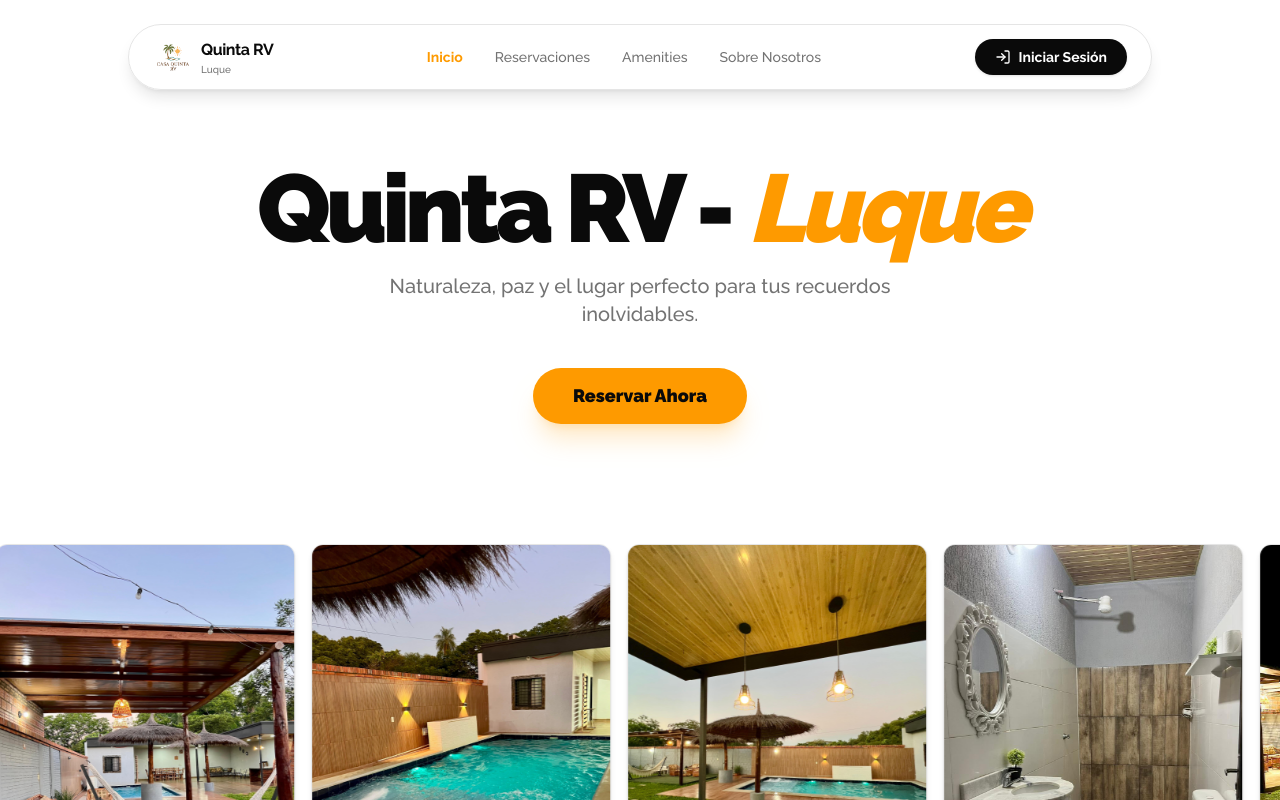
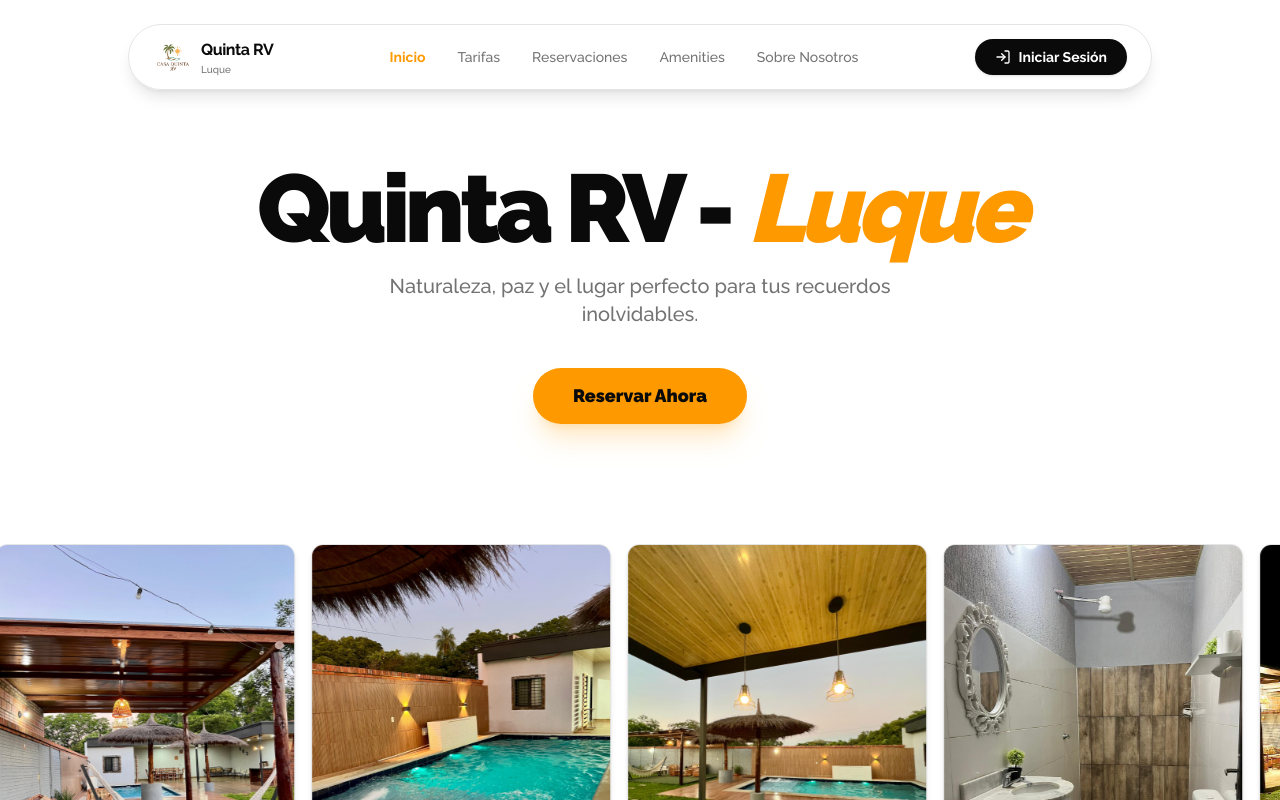
Before and after one commit to zcaraluna/quinta-rv, a Next.js app: page / in a window 1280 px wide. Shown: the top 800 px of the page. Built offline with nearby package versions, Linux system fonts and the light colour scheme.

Commit message:
UI: Finalize Navbar with Pricing link and icons

```diff
--- a/src/components/layout/navbar.tsx
+++ b/src/components/layout/navbar.tsx
@@ -4,7 +4,7 @@ import Link from "next/link"
 import Image from "next/image"
 import { usePathname } from "next/navigation"
 import { cn } from "@/lib/utils"
-import { Menu, Home, Calendar, Sparkles, Users, LogIn, X } from "lucide-react"
+import { Menu, Home, Calendar, Sparkles, Users, LogIn, X, Tag } from "lucide-react"
 import {
     Sheet,
     SheetContent,
@@ -18,6 +18,7 @@ import { useState } from "react"
 
 const NAV_ITEMS = [
     { label: "Inicio", href: "/", icon: Home },
+    { label: "Tarifas", href: "/pricing", icon: Tag },
     { label: "Reservaciones", href: "/reservations", icon: Calendar },
     { label: "Amenities", href: "/amenities", icon: Sparkles },
     { label: "Sobre Nosotros", href: "/about", icon: Users },
```
